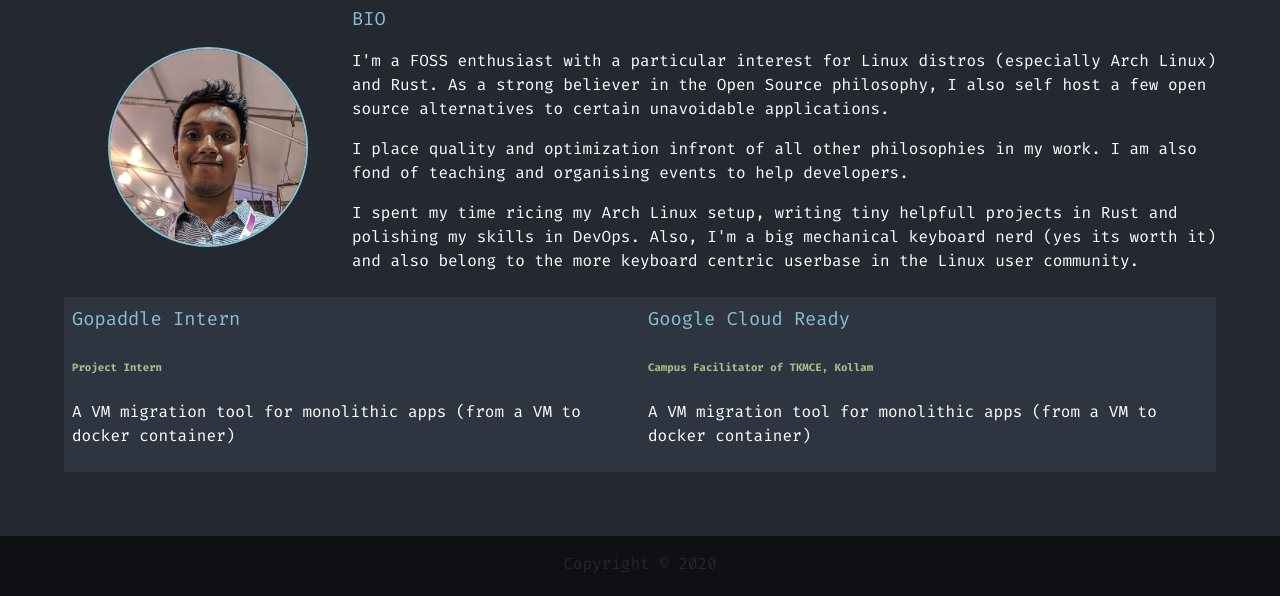
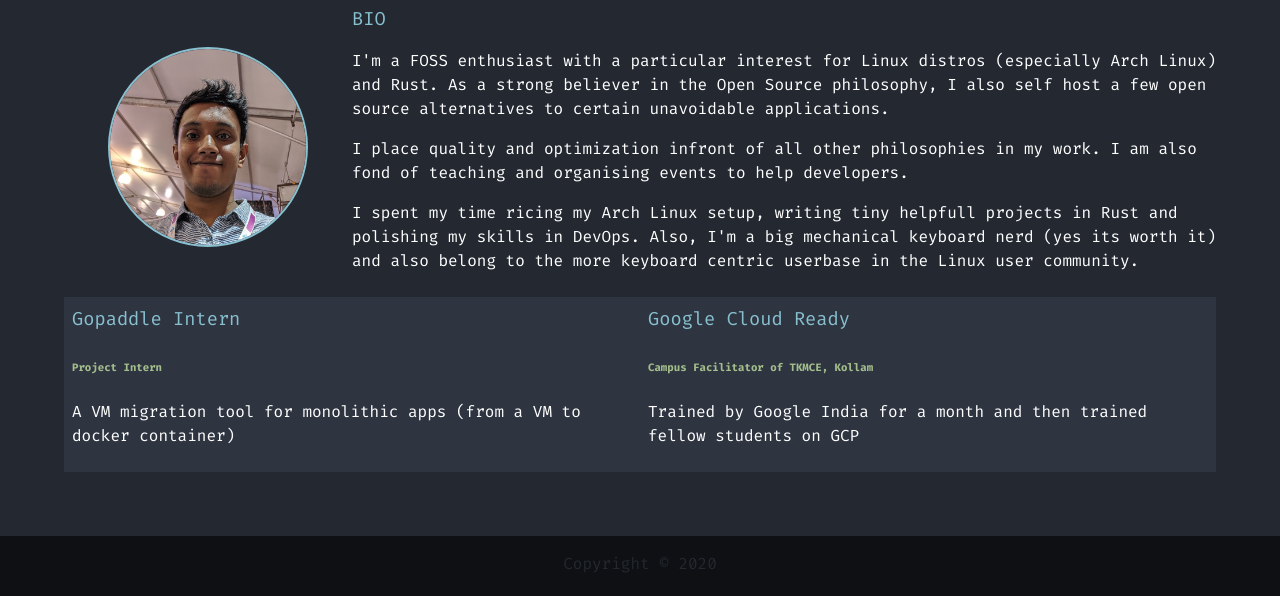
Before and after one commit to kryptiksage/website, a website: page about/index.html in a window 1280 px wide. Shown: the part 229-825 px from the top of the page. Drawn offline with Linux system fonts and the light colour scheme.

Commit message:
about : updated job description

```diff
--- a/about/index.html
+++ b/about/index.html
@@ -67,7 +67,7 @@
 			<div class="job job-2">
 				<h3>Google Cloud Ready</h3>
 				<h6>Campus Facilitator of TKMCE, Kollam</h6>
-				<p>A VM migration tool for monolithic apps (from a VM to docker container)</p>
+				<p>Trained by Google India for a month and then trained fellow students on GCP</p>
 			</div>
 		</div>
 	</main>
```
